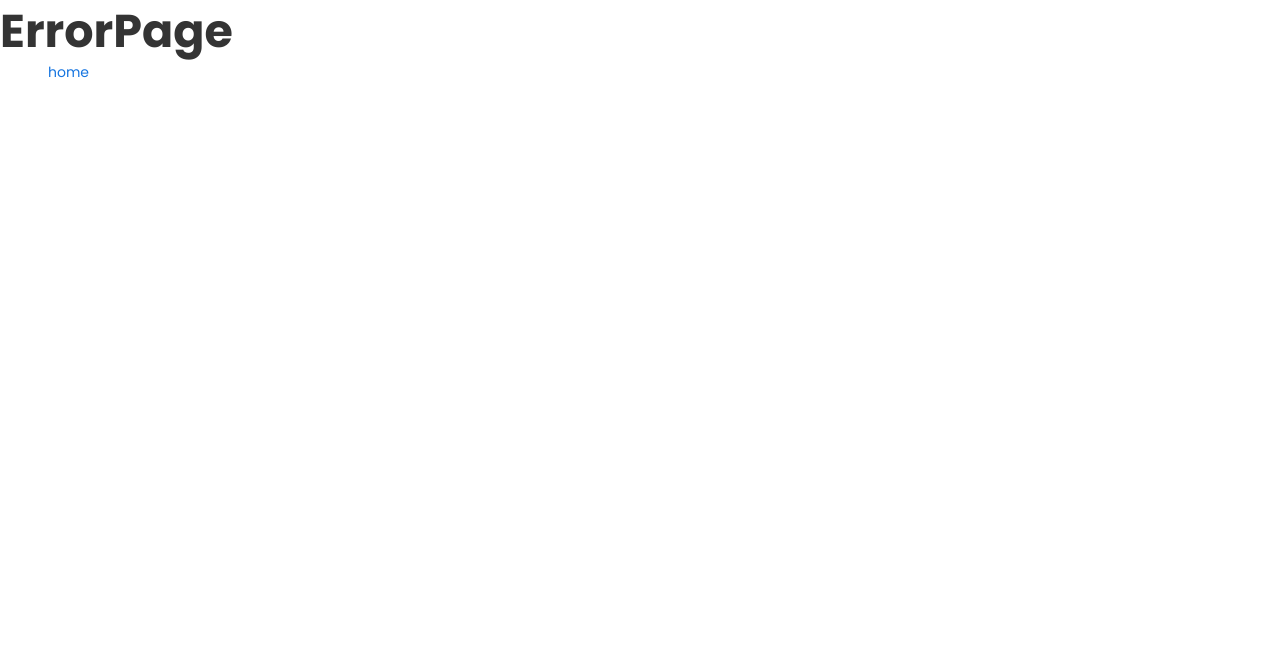
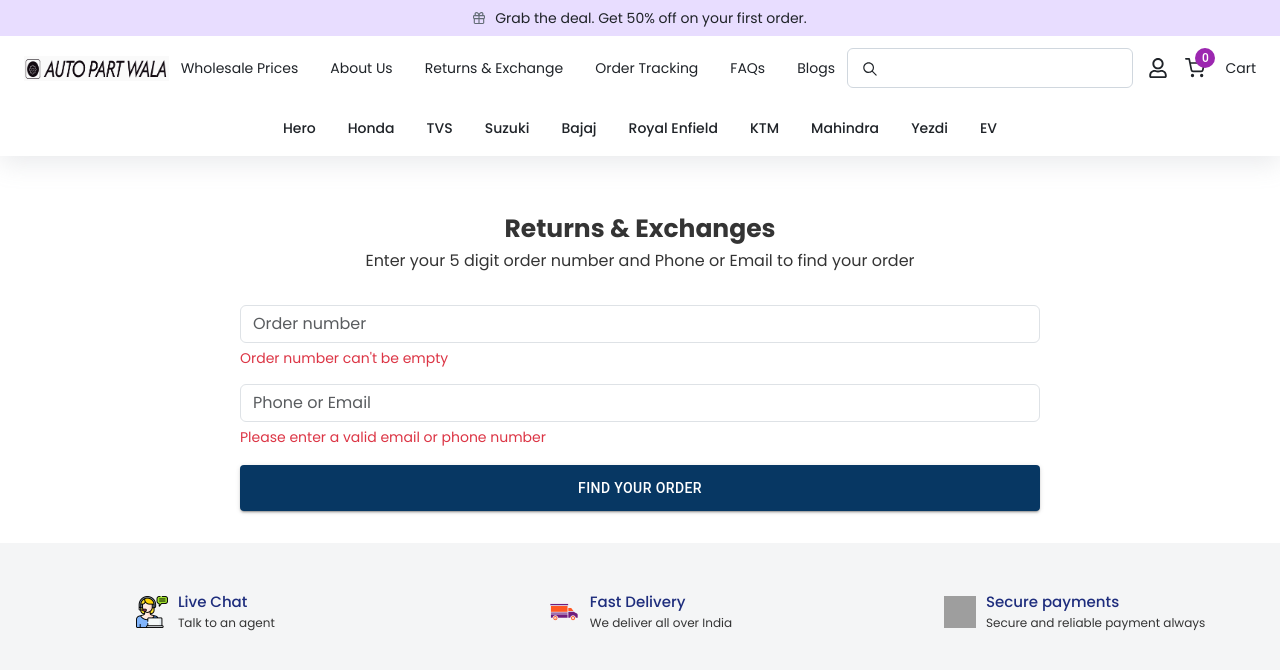
Before and after one commit to sunnycharkhwal/AutoPartWala, a React (Vite) app: page /return-prime in a window 1280 px wide. Shown: the top 670 px of the page. Built offline with nearby package versions, Linux system fonts and the light colour scheme; grey boxes are pictures that could not be loaded.

Commit message:
Returns & Exchanges 100%

```diff
--- a/src/assets/Data.js
+++ b/src/assets/Data.js
@@ -44,7 +44,7 @@
 export const midNev = [
   {title: 'Wholesale prices', link: '/wholesale-prices'},
   {title: 'About us', link: '/about-us'},
-  {title: 'Returns & Exchange', link: '/'},
+  {title: 'Returns & Exchange', link: '/return-prime'},
   {title: 'Order tracking', link: '/order-tracking'},
   {title: 'FAQs', link: '/'},
   {title: 'Blogs', link: '/'},
--- /dev/null
+++ b/src/assets/component/UpperFooter.jsx
@@ -0,0 +1,39 @@
+import React from 'react';
+import LiveChat from '../../images/lc.png';
+import FastDelivery from '../../images/df.png';
+import SecurePayments from '../../images/sp.png';
+export const UpperFooter = () => {
+  return (
+    <div className="aboutus_info_div">
+      <div className="row ">
+        <div className="col-xxl-4 col-xl-4 col-lg-4 col-md-4 col-sm-12 col-12 aboutus_infoOuter">
+          <div className="aboutus_info">
+            <img src={LiveChat} alt="icon" />
+            <div>
+              <p>Live Chat</p>
+              <span>Talk to an agent</span>
+            </div>
+          </div>
+        </div>
+        <div className="col-xxl-4 col-xl-4 col-lg-4 col-md-4 col-sm-12 col-12 aboutus_infoOuter">
+          <div className="aboutus_info">
+            <img src={FastDelivery} alt="icon" />
+            <div>
+              <p>Fast Delivery</p>
+              <span>We deliver all over India</span>
+            </div>
+          </div>
+        </div>
+        <div className="col-xxl-4 col-xl-4 col-lg-4 col-md-4 col-sm-12 col-12 aboutus_infoOuter">
+          <div className="aboutus_info">
+            <img src={SecurePayments} alt="icon" />
+            <div>
+              <p>Secure payments</p>
+              <span>Secure and reliable payment always</span>
+            </div>
+          </div>
+        </div>
+      </div>
+    </div>
+  );
+};
--- a/src/assets/pages/AboutUs.jsx
+++ b/src/assets/pages/AboutUs.jsx
@@ -1,7 +1,5 @@
 import React from 'react';
-import LiveChat from '../../images/lc.png';
-import FastDelivery from '../../images/df.png';
-import SecurePayments from '../../images/sp.png';
+import {UpperFooter} from '../component/UpperFooter';
 
 export const AboutUs = () => {
   return (
@@ -31,37 +29,7 @@
         </p>
         <p>Email: info@eauto.co.in</p>
       </div>
-      <div className="aboutus_info_div">
-        <div className="row ">
-          <div className="col-xxl-4 col-xl-4 col-lg-4 col-md-4 col-sm-12 col-12 aboutus_infoOuter">
-            <div className="aboutus_info">
-              <img src={LiveChat} alt="icon" />
-              <div>
-                <p>Live Chat</p>
-                <span>Talk to an agent</span>
-              </div>
-            </div>
-          </div>
-          <div className="col-xxl-4 col-xl-4 col-lg-4 col-md-4 col-sm-12 col-12 aboutus_infoOuter">
-            <div className="aboutus_info">
-              <img src={FastDelivery} alt="icon" />
-              <div>
-                <p>Fast Delivery</p>
-                <span>We deliver all over India</span>
-              </div>
-            </div>
-          </div>
-          <div className="col-xxl-4 col-xl-4 col-lg-4 col-md-4 col-sm-12 col-12 aboutus_infoOuter">
-            <div className="aboutus_info">
-              <img src={SecurePayments} alt="icon" />
-              <div>
-                <p>Secure payments</p>
-                <span>Secure and reliable payment always</span>
-              </div>
-            </div>
-          </div>
-        </div>
-      </div>
+      <UpperFooter />
     </>
   );
 };
--- /dev/null
+++ b/src/assets/pages/ReturnPrime.jsx
@@ -0,0 +1,50 @@
+import React from 'react';
+import {UpperFooter} from '../component/UpperFooter';
+import {Button} from '@mui/material';
+export const ReturnPrime = () => {
+  return (
+    <>
+      <div className="ReturnPrime_div">
+        <div className="OrderTracking_div">
+          <div className="ReturnPrime_titlediv">
+            <h3>Returns & Exchanges</h3>
+            <p>
+              Enter your 5 digit order number and Phone or Email to find your
+              order
+            </p>
+          </div>
+          <form action="">
+            <div className="OrderTracking_imputDiv mb-3">
+              <input
+                type="text"
+                id="EmailPhone"
+                class="form-control"
+                aria-describedby="passwordHelpBlock"
+                placeholder="Order number"
+                required
+              />
+              <small>Order number can't be empty</small>
+            </div>
+            <div className="OrderTracking_imputDiv">
+              <input
+                type="text"
+                id="Order"
+                class="form-control"
+                placeholder="Phone or Email"
+                aria-describedby="passwordHelpBlock"
+                required
+              />
+              <small>Please enter a valid email or phone number</small>
+            </div>
+            <div className="OrderTracking_btnDiv">
+              <Button type="submit" variant="contained">
+                FIND YOUR ORDER
+              </Button>
+            </div>
+          </form>
+        </div>
+      </div>
+      <UpperFooter />
+    </>
+  );
+};
--- a/src/assets/router.jsx
+++ b/src/assets/router.jsx
@@ -8,6 +8,7 @@
 import {WholesalePrices} from './pages/WholesalePrices';
 import {OrderTracking} from './pages/OrderTracking';
 import {AboutUs} from './pages/AboutUs';
+import {ReturnPrime} from './pages/ReturnPrime';
 
 export const router = createBrowserRouter([
   {
@@ -34,6 +35,10 @@
         path: '/about-us',
         Component: AboutUs,
       },
+      {
+        path: '/return-prime',
+        Component: ReturnPrime,
+      },
     ],
   },
   {
--- a/src/scss/index.scss
+++ b/src/scss/index.scss
@@ -720,3 +720,29 @@
   padding: 3rem 0;
   margin-top: 2rem;
 }
+// ReturnPrime
+.ReturnPrime_div {
+  .OrderTracking_div {
+    margin-bottom: 0;
+    margin-left: 0;
+    padding: 0 30rem;
+    margin-top: 3rem;
+  }
+  .OrderTracking_btnDiv {
+    button {
+      height: 46px;
+    }
+  }
+  .ReturnPrime_titlediv {
+    text-align: center;
+    margin-bottom: 2rem;
+    h3 {
+      font-size: 25px;
+      font-weight: 700;
+    }
+    p {
+      font-size: 16px;
+      font-weight: 400;
+    }
+  }
+}
--- a/src/scss/res.scss
+++ b/src/scss/res.scss
@@ -3,6 +3,12 @@
 @use 'var.scss';
 @use 'mixing.scss';
 @media (max-width: 576px) {
+  .ReturnPrime_div {
+    .OrderTracking_div {
+      padding: 0 15px;
+      margin-top: 3rem;
+    }
+  }
   .aboutus_info_div {
     padding: 1rem 0;
     margin-top: 1rem;
@@ -91,6 +97,12 @@
   }
 }
 @media (min-width: 768px) {
+  .ReturnPrime_div {
+    .OrderTracking_div {
+      padding: 0 10rem;
+      margin-top: 3rem;
+    }
+  }
   .AboutUs_text {
     padding: 0 10rem;
   }
@@ -113,6 +125,12 @@
   }
 }
 @media (min-width: 1024px) {
+  .ReturnPrime_div {
+    .OrderTracking_div {
+      padding: 0 15rem;
+      margin-top: 3rem;
+    }
+  }
   .AboutUs_text {
     padding: 0 15rem;
   }
@@ -135,6 +153,12 @@
   }
 }
 @media (min-width: 1440px) {
+  .ReturnPrime_div {
+    .OrderTracking_div {
+      padding: 0 30rem;
+      margin-top: 3rem;
+    }
+  }
   .AboutUs_text {
     padding: 0 25rem;
   }
```
